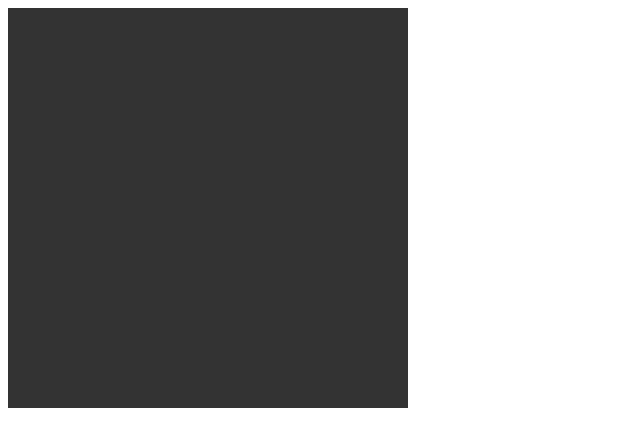
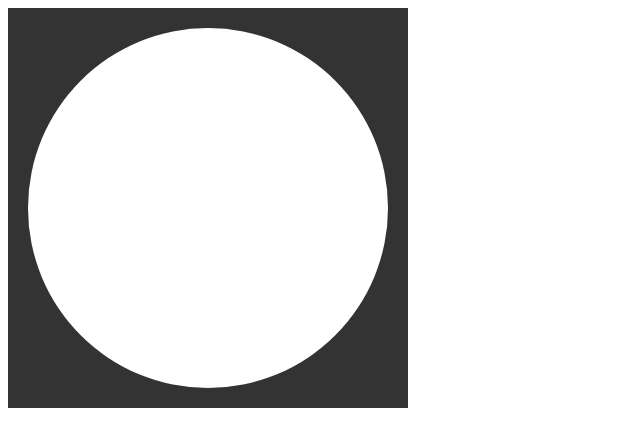
Before and after one commit to alpagor/JavaScript-Clock-, a plain HTML site: page index.html in a window 1280 px wide. Shown: the whole page, without its empty margins (0-640 px from the left). Drawn offline with Linux system fonts and the light colour scheme.

Commit message:
fix missed call to draw function

```diff
--- a/clockFace.js
+++ b/clockFace.js
@@ -1,6 +1,6 @@
 //Create a drawFace() function for drawing the clock face:
 function drawClock() {
-  drawFace(ctx, radius);
+     drawFace(ctx, radius);
 }
 
 function drawFace(ctx, radius) {
--- /dev/null
+++ b/clockNumbers.js
@@ -0,0 +1,3 @@
+function  drawClock(){
+    drawFace(ctx, radius);
+}
--- a/index.html
+++ b/index.html
@@ -1,13 +1,15 @@
 <!DOCTYPE html>
 <html lang="en">
+
 <head>
     <meta charset="UTF-8">
     <meta name="viewport" content="width=device-width, initial-scale=1.0">
     <title>Document</title>
 </head>
+
 <body>
     <!-- The canvas element must have an id attribute so it can be referred to by JavaScript -->
-        <!-- The width and height attribute is necessary to define the size of the canvas. -->
+    <!-- The width and height attribute is necessary to define the size of the canvas. -->
     <canvas id="canvas" width="400" height="400" style="background-color: #333"></canvas>
     <!-- drawing on the HTML canvas must be done with JavaScript: -->
     <script>
@@ -22,7 +24,8 @@
         //Reduce the clock radius (to 90%) to draw the clock well inside the canvas:
         radius = radius * 0.90;
         //Create a function to draw the clock:
-        function drawClock(){
+        drawClock();
+        function drawClock() {
             //context.arc(x, y, radius, startangel, endAngle
             //(Math.pi - circumference of a circle with a passed radius))
             ctx.arc(0, 0, radius, 0, 2 * Math.PI);
@@ -30,7 +33,7 @@
             //Fill in a geometric shape.
             ctx.fill();
         }
-
     </script>
 </body>
+
 </html>
```
